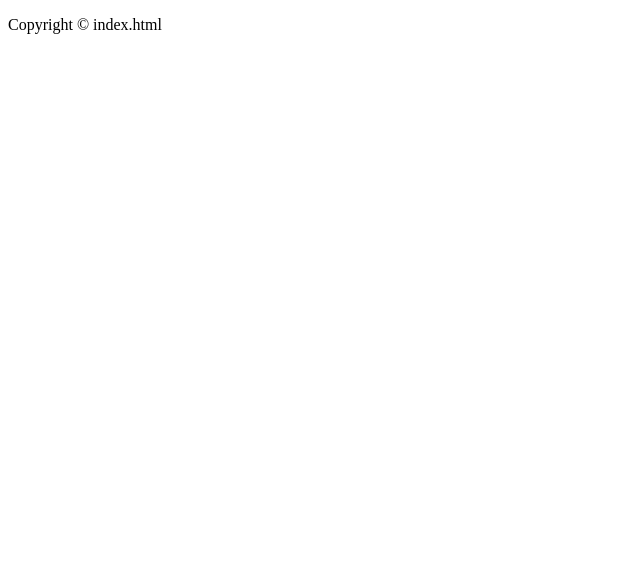
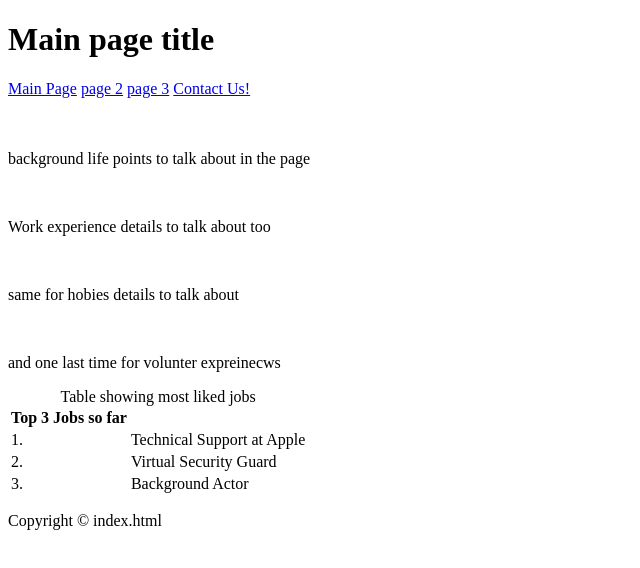
Before and after one commit to Link199923/2511-001-Assignment-3, a plain HTML site: page index.html in a window 1280 px wide. Shown: the whole page, without its empty margins (0-640 px from the left). Drawn offline with Linux system fonts and the light colour scheme.

Commit message:
adding html for index.html

```diff
--- a/index.html
+++ b/index.html
@@ -14,8 +14,56 @@
 </head>
 <body>
     <header>
-        <nav></nav>
+        <h1 id="title">Main page title</h1>
+        <nav>
+            <a id="current" href="index.html" target="_blank">Main Page</a>
+            <a href="page2.html" target="_blank">page 2</a>
+            <a href="page3.html" target="_blank">page 3</a>
+            <a id="contact"href="ContactPage.html" target="_blank">Contact Us!</a>
+        </nav>
     </header>
+    <div  >
+        <img "a picture of my life">
+        <img "a picture of my life">
+        <img "a picture of my life">
+    </div>
+    <section>
+
+        <img "background life">
+        <p>background life points to talk about in the page </p>
+
+        <img "work experience">
+        <p>Work experience details to talk about too</p>
+
+        <img "hobies">
+        <p>same for hobies details to talk about</p>
+
+        <img "volunteer experiences">
+        <p>and one last time for volunter expreinecws</p>
+
+    </section>
+    <section>
+        <article>
+            <table>
+                <caption>Table showing most liked jobs</caption>
+                <tr><th>Top 3 Jobs so far </th></tr>
+                <tr>
+                    <td>1. </td>
+                    <td>Technical Support at Apple</td>
+                </tr>
+                <tr>
+                    <td>2. </td>
+                    <td>Virtual Security Guard</td>
+                </tr>
+                <tr>
+                    <td>3. </td>
+                    <td>Background Actor</td>
+                </tr>
+
+            </table>
+
+        </article>
+    </section>
 
     <footer>
         <p class="footer">Copyright &copy;  index.html</p>
```
